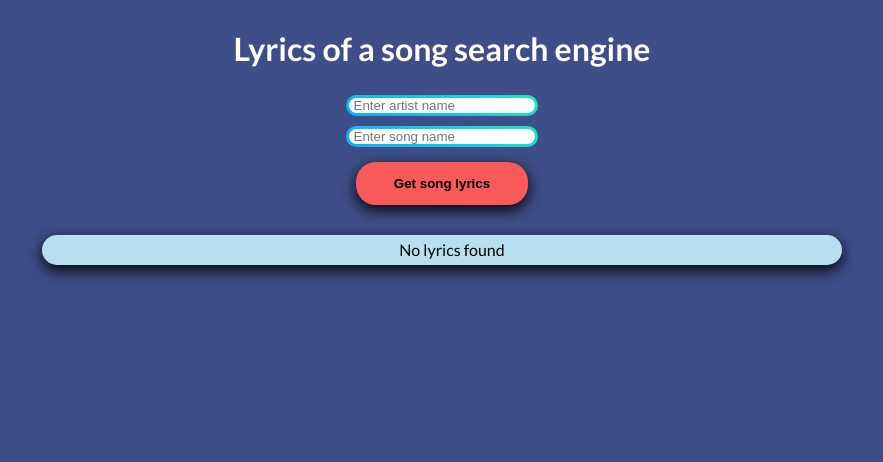
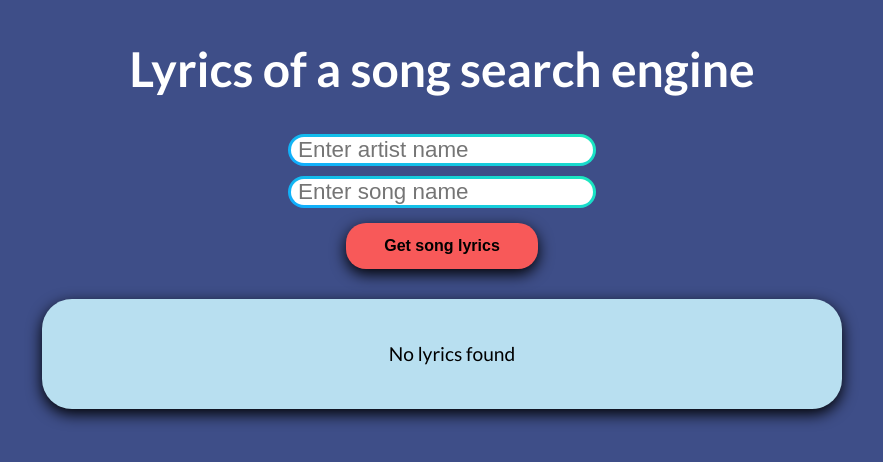
Before and after one commit to darokrk/song_lyrics, a website: page index.html in a window 1280 px wide. Both pictures are taken after a click on the button "Get song lyrics". Shown: the whole page, without its empty margins (198-1081 px from the left). Drawn offline with nearby package versions, Linux system fonts and the light colour scheme; no server answers.

Commit message:
Change margins and font-size

```diff
--- a/index.html
+++ b/index.html
@@ -9,15 +9,15 @@
 
 <body>
     <div class="container">
-        <h1>Lyrics of a song search engine</h1>
+        <h1 class="container__header">Lyrics of a song search engine</h1>
         <!-- <input id="song-artist" class="input" type="text" placeholder="Enter artist name" />
         <input id="song-name" class="input" type="text" placeholder="Enter song name" /> -->
         <span class="input">
-            <input id="song-artist" type="text" placeholder="Enter artist name" />
+            <input id="song-artist" class="input__content" type="text" placeholder="Enter artist name" />
             <span></span>
         </span>
         <span class="input">
-            <input id="song-name" type="text" placeholder="Enter song name" />
+            <input id="song-name" class="input__content" type="text" placeholder="Enter song name" />
             <span></span>
         </span>
         <button id="search_songLyrics" class="button">Get song lyrics</button>
--- a/js/script.js
+++ b/js/script.js
@@ -15,7 +15,7 @@ function showSongLyrics(resp) {
 
 function failSearching() {
     songsList.empty();
-    songsList.append($('<p>').text('No lyrics found'))
+    songsList.append($('<p>').addClass('lyrics__content--error').text('No lyrics found'));
 };
 
 function searchSongLyrics() {
--- a/sass/style.scss
+++ b/sass/style.scss
@@ -16,10 +16,15 @@ body {
     justify-content: center;
     align-items: center;
 
+    .container__header {
+        font-size: 3rem;
+    }
+
     .button {
         margin: 10px;
         padding: 14px 38px;
         background: #f85959;
+        font-size: 1rem;
         border: none;
         border-radius: 20px;
         font-weight: 700;
@@ -46,6 +51,7 @@ body {
     background: #b8dff0;
     border-radius: 30px;
     box-shadow: 0 5px 15px 0 #000;
+    font-size: 1.2rem;
 
     .lyrics__header {
         padding: 40px;
@@ -55,6 +61,9 @@ body {
     .lyrics__content {
         margin: 0;
         padding: 0 60px;
+    }
+    .lyrics__content--error {
+        padding: 40px;
     }
 }
 
@@ -66,6 +75,9 @@ body {
     display: inline-block;
     border-radius: 9999em;
     margin: 5px;
+    .input__content {
+        font-size: 1.4rem;
+    }
 
     *:not(span) {
         position: relative;
```
Also changed, not shown: css/style.css.
